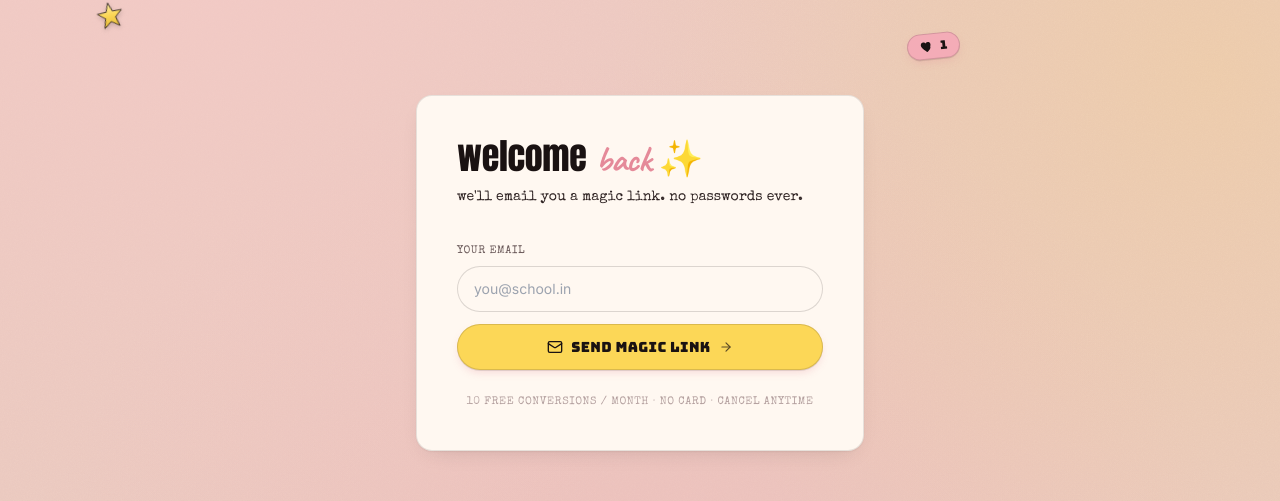
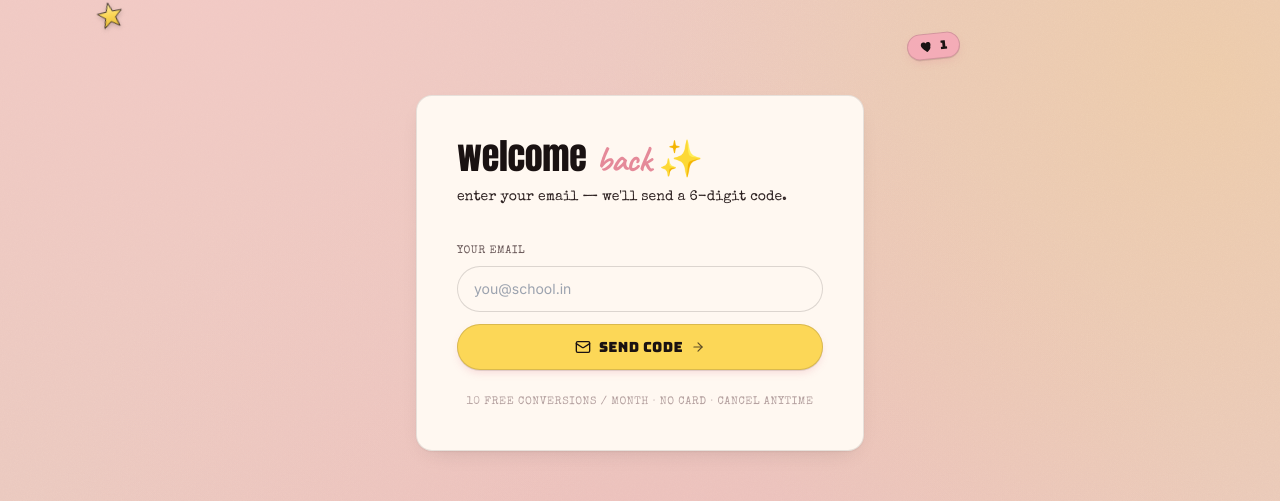
Before and after one commit to prabhgun-dev/noteglowup, a Next.js app: page /login in a window 1280 px wide. Shown: the part 127-628 px from the top of the page. Built offline with nearby package versions, Linux system fonts and the light colour scheme.

Commit message:
auth: 6-digit code flow to avoid Gmail link pre-fetch

```diff
--- a/app/login/page.tsx
+++ b/app/login/page.tsx
@@ -2,19 +2,24 @@
 
 import Link from 'next/link';
 import { useState } from 'react';
-import { motion } from 'framer-motion';
-import { Mail, ArrowRight, Check, Loader2 } from 'lucide-react';
+import { useRouter } from 'next/navigation';
+import { motion, AnimatePresence } from 'framer-motion';
+import { Mail, ArrowRight, Loader2, KeyRound } from 'lucide-react';
 import { Logo } from '@/components/Logo';
 import { StarSticker, StarBlack, HeartBubble } from '@/components/Stickers';
 import { createClient } from '@/lib/supabase/client';
 
+type Stage = 'email' | 'code';
+
 export default function LoginPage() {
+  const router = useRouter();
+  const [stage, setStage] = useState<Stage>('email');
   const [email, setEmail] = useState('');
-  const [sent, setSent] = useState(false);
+  const [code, setCode] = useState('');
   const [busy, setBusy] = useState(false);
   const [error, setError] = useState<string | null>(null);
 
-  async function submit(e: React.FormEvent) {
+  async function sendCode(e: React.FormEvent) {
     e.preventDefault();
     setBusy(true);
     setError(null);
@@ -28,7 +33,26 @@ export default function LoginPage() {
       setError(err.message);
       return;
     }
-    setSent(true);
+    setStage('code');
+  }
+
+  async function verifyCode(e: React.FormEvent) {
+    e.preventDefault();
+    setBusy(true);
+    setError(null);
+    const supabase = createClient();
+    const { error: err } = await supabase.auth.verifyOtp({
+      email,
+      token: code.trim(),
+      type: 'email',
+    });
+    if (err) {
+      setBusy(false);
+      setError(err.message);
+      return;
+    }
+    router.push('/app');
+    router.refresh();
   }
 
   return (
@@ -49,16 +73,23 @@ export default function LoginPage() {
           animate={{ opacity: 1, y: 0 }}
           className="paper-card w-full max-w-md p-8 md:p-10 -rotate-1"
         >
+          <AnimatePresence mode="wait">
+            {stage === 'email' ? (
+              <motion.div
+                key="email"
+                initial={{ opacity: 0 }}
+                animate={{ opacity: 1 }}
+                exit={{ opacity: 0 }}
+              >
                 <h1 className="text-3xl md:text-4xl tracking-tight leading-[1.1]">
                   <span className="ransom-anton">welcome</span>{' '}
                   <span className="ransom-hand text-candy-dark">back ✨</span>
                 </h1>
                 <p className="mt-2 font-elite text-sm text-ink-soft">
-            we&apos;ll email you a magic link. no passwords ever.
+                  enter your email — we&apos;ll send a 6-digit code.
                 </p>
 
-          {!sent ? (
-            <form onSubmit={submit} className="mt-7 space-y-3">
+                <form onSubmit={sendCode} className="mt-7 space-y-3">
                   <label className="block">
                     <span className="font-elite text-[11px] uppercase tracking-wider text-ink-mute">
                       your email
@@ -74,24 +105,69 @@ export default function LoginPage() {
                   </label>
                   <button type="submit" disabled={busy} className="btn-primary w-full text-sm disabled:opacity-60">
                     {busy ? <Loader2 size={16} className="animate-spin" /> : <Mail size={16} />}
-                send magic link
+                    send code
                     {!busy && <ArrowRight size={14} className="opacity-70" />}
                   </button>
                   {error && (
                     <p className="text-xs text-candy-dark mt-2 font-elite">{error}</p>
                   )}
                 </form>
+              </motion.div>
             ) : (
-            <div className="mt-7 paper-card p-6 bg-rose-light border-candy/40">
-              <div className="flex items-center gap-2 mb-1">
-                <Check size={18} className="text-ink" />
-                <span className="font-bungee text-sm uppercase tracking-wide">check your inbox</span>
-              </div>
-              <p className="font-elite text-sm text-ink-soft">
-                we sent a link to <strong className="font-bungee text-ink">{email}</strong>. click it to sign in.
+              <motion.div
+                key="code"
+                initial={{ opacity: 0, x: 20 }}
+                animate={{ opacity: 1, x: 0 }}
+                exit={{ opacity: 0 }}
+              >
+                <h1 className="text-3xl md:text-4xl tracking-tight leading-[1.1]">
+                  <span className="ransom-anton">check</span>{' '}
+                  <span className="ransom-hand text-candy-dark">your inbox 📬</span>
+                </h1>
+                <p className="mt-2 font-elite text-sm text-ink-soft">
+                  we sent a 6-digit code to <strong className="font-bungee text-ink">{email}</strong>.
                 </p>
-            </div>
+
+                <form onSubmit={verifyCode} className="mt-7 space-y-3">
+                  <label className="block">
+                    <span className="font-elite text-[11px] uppercase tracking-wider text-ink-mute">
+                      6-digit code
+                    </span>
+                    <input
+                      type="text"
+                      inputMode="numeric"
+                      pattern="\d{6}"
+                      maxLength={6}
+                      required
+                      autoFocus
+                      value={code}
+                      onChange={(e) => setCode(e.target.value.replace(/\D/g, ''))}
+                      placeholder="123456"
+                      className="mt-1.5 w-full px-4 py-3 rounded-full bg-cream border border-ink/15 font-bungee text-2xl tracking-[0.4em] text-center focus:outline-none focus:ring-2 focus:ring-candy"
+                    />
+                  </label>
+                  <button type="submit" disabled={busy || code.length !== 6} className="btn-primary w-full text-sm disabled:opacity-60">
+                    {busy ? <Loader2 size={16} className="animate-spin" /> : <KeyRound size={16} />}
+                    sign in
+                  </button>
+                  {error && (
+                    <p className="text-xs text-candy-dark mt-2 font-elite">{error}</p>
                   )}
+                  <button
+                    type="button"
+                    onClick={() => {
+                      setStage('email');
+                      setCode('');
+                      setError(null);
+                    }}
+                    className="block w-full text-center text-[11px] font-elite uppercase tracking-wider text-ink-mute hover:text-ink mt-3"
+                  >
+                    ← use a different email
+                  </button>
+                </form>
+              </motion.div>
+            )}
+          </AnimatePresence>
 
           <p className="mt-6 text-[11px] font-elite uppercase tracking-wider text-ink-faint text-center">
             10 free conversions / month · no card · cancel anytime
```
Lines whose indentation alone changed are shown as unchanged.
